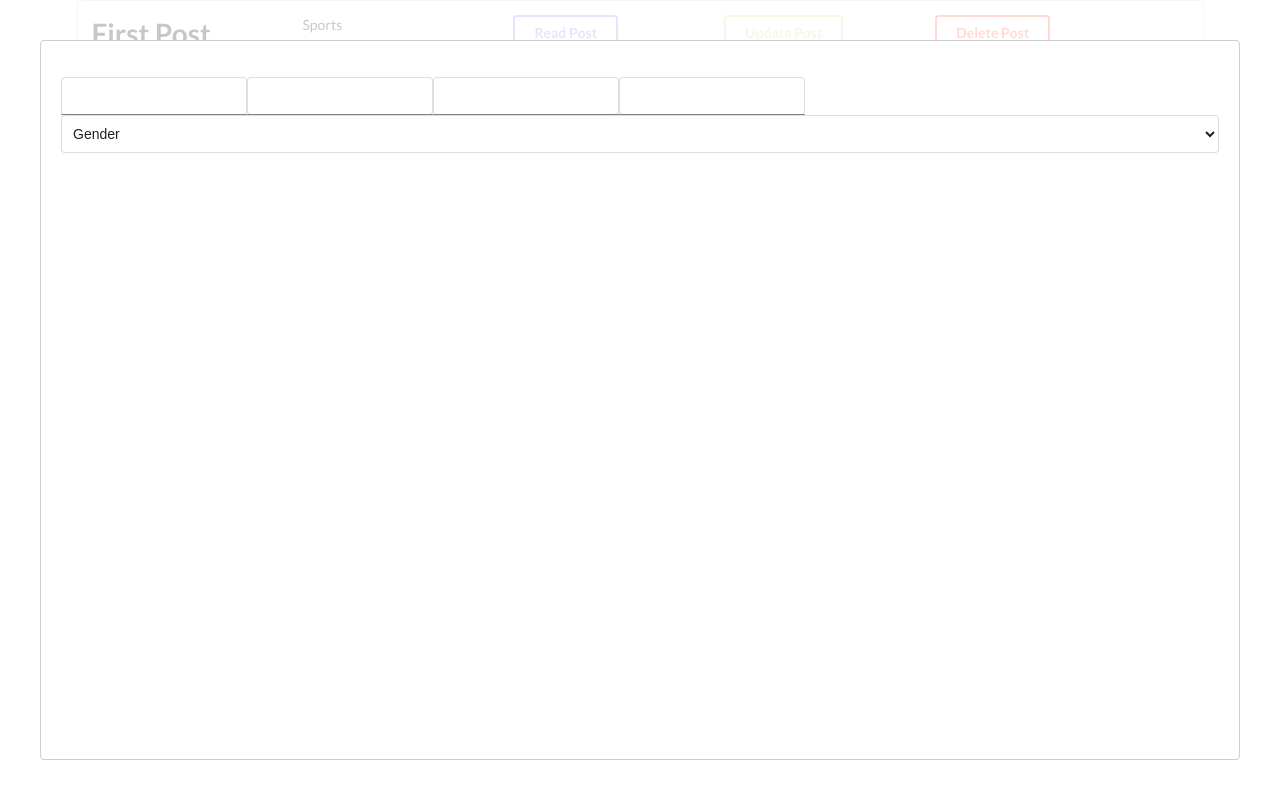
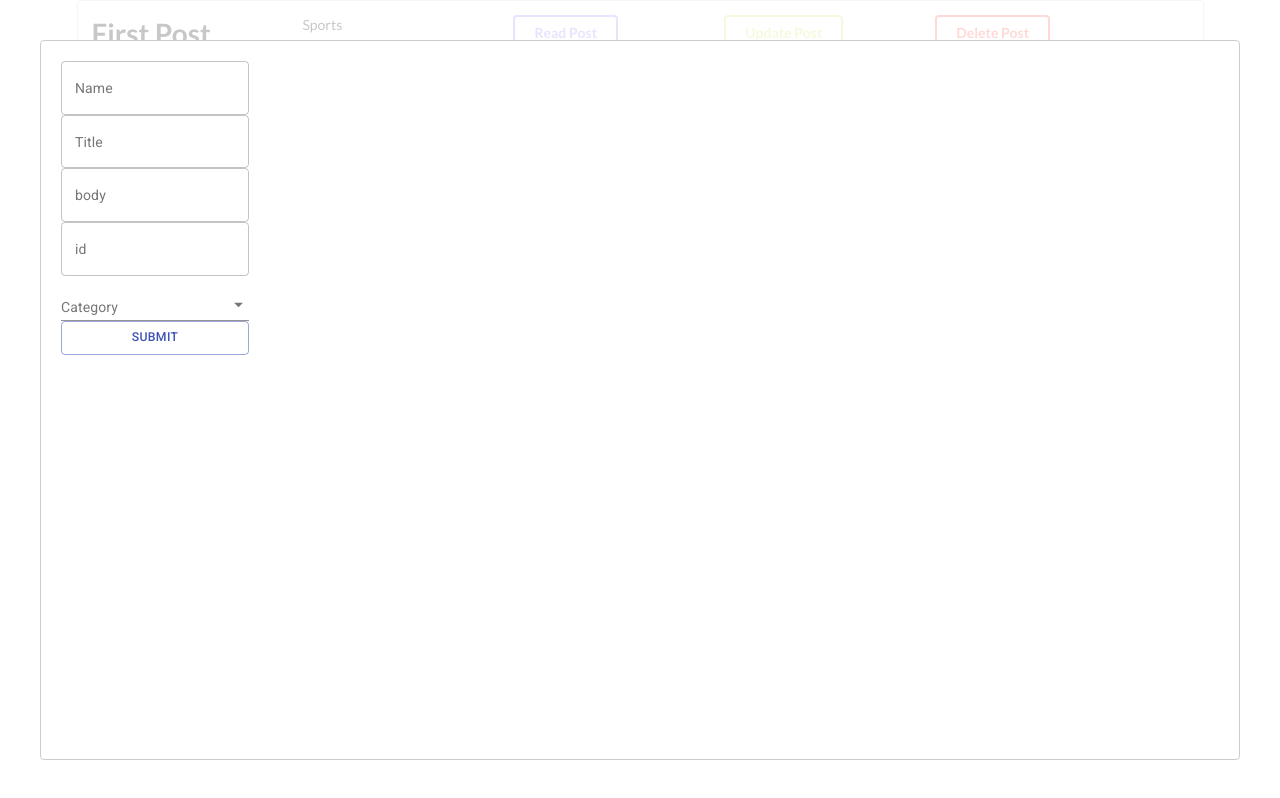
Before and after one commit to Samiur-UTI/Wedevs-CRUD-Task-, a React (Create React App) app: page / in a window 1280 px wide. Both pictures are taken after a click on the button "Create New Post". Built offline with nearby package versions, Linux system fonts and the light colour scheme.

Commit message:
form done

```diff
--- a/src/components/modals/createForm.js
+++ b/src/components/modals/createForm.js
@@ -1,5 +1,5 @@
 import React, {useState, useEffect} from 'react';
-import {TextField,Grid,Select} from '@material-ui/core';
+import {TextField,Grid,FormControl,Button, MenuItem} from '@material-ui/core';
 import {useForm, Controller} from 'react-hook-form';
 const initialVal = {
   id:0,
@@ -10,7 +10,9 @@ const initialVal = {
   isPermanent: false
 }
 const FormCreate = (props) => {
-    const {handleSubmit, control, register} = useForm();
+    const {handleSubmit, control} = useForm();
+    const onSubmit = data => console.log(data);
+    const {post} = props;
     // const validate = () =>{
     //   const temp = {};
     //   temp.author = values.author ? '' : 'Author Name Cannot be empty';
@@ -20,19 +22,47 @@ const FormCreate = (props) => {
     //const {values, setvalue, handleInputChange}  = useForm(initialVal);
     // {post} = props;
     return(
-      <div className='ui form'>
-          <form onSubmit={handleSubmit(data => console.log(data))}>
-            <Controller as={TextField} name="Author" control={control} defaultValue="" ref={register()} label='Author' type='text'/>
-            <Controller as={TextField} name="Title" control={control} defaultValue="" ref={register()} label='Title' type='text'/>
-            <Controller as={TextField} name="Body" control={control} defaultValue="" ref={register()} label='Body' type='text'/>
-            <Controller as={TextField} name="Id" control={control} defaultValue="" ref={register()} label='id' type='number' />
-            <select className="ui dropdown">
-              <option value="">Gender</option>
-              <option value="1">Male</option>
-              <option value="0">Female</option>
-            </select>
-          </form>
-      </div>
+      <Grid container>
+         <form onSubmit={handleSubmit(onSubmit)}>
+            <FormControl>
+                <Controller
+                  name="name"
+                  as={<TextField id="name" variant='outlined' label="Name" />}
+                  control={control}
+                />
+                <Controller
+                  name="title"
+                  as={<TextField id='title' variant='outlined' label="Title" />}
+                  control={control}
+                />
+                <Controller
+                  name="body"
+                  as={<TextField id="body" variant='outlined' label="body" />}
+                  control={control}
+                />
+                <Controller
+                  name="id"
+                  as={<TextField id="id" variant='outlined' label="id" type='number' />}
+                  control={control}
+                />
+                <Controller
+                  name="gender"
+                  as={
+                    <TextField id="gender" label="Category" select>
+                      {post.map((option) => (
+                        <MenuItem key={option.id} value={option.category}>
+                          {option.category}
+                        </MenuItem>
+                      ))}
+                    </TextField>
+                  }
+                  control={control}
+                />
+
+              <Button variant='outlined' color='primary' type="submit">Submit</Button>
+            </FormControl>
+        </form>
+      </Grid>
      );
 }
 export default FormCreate;
```
